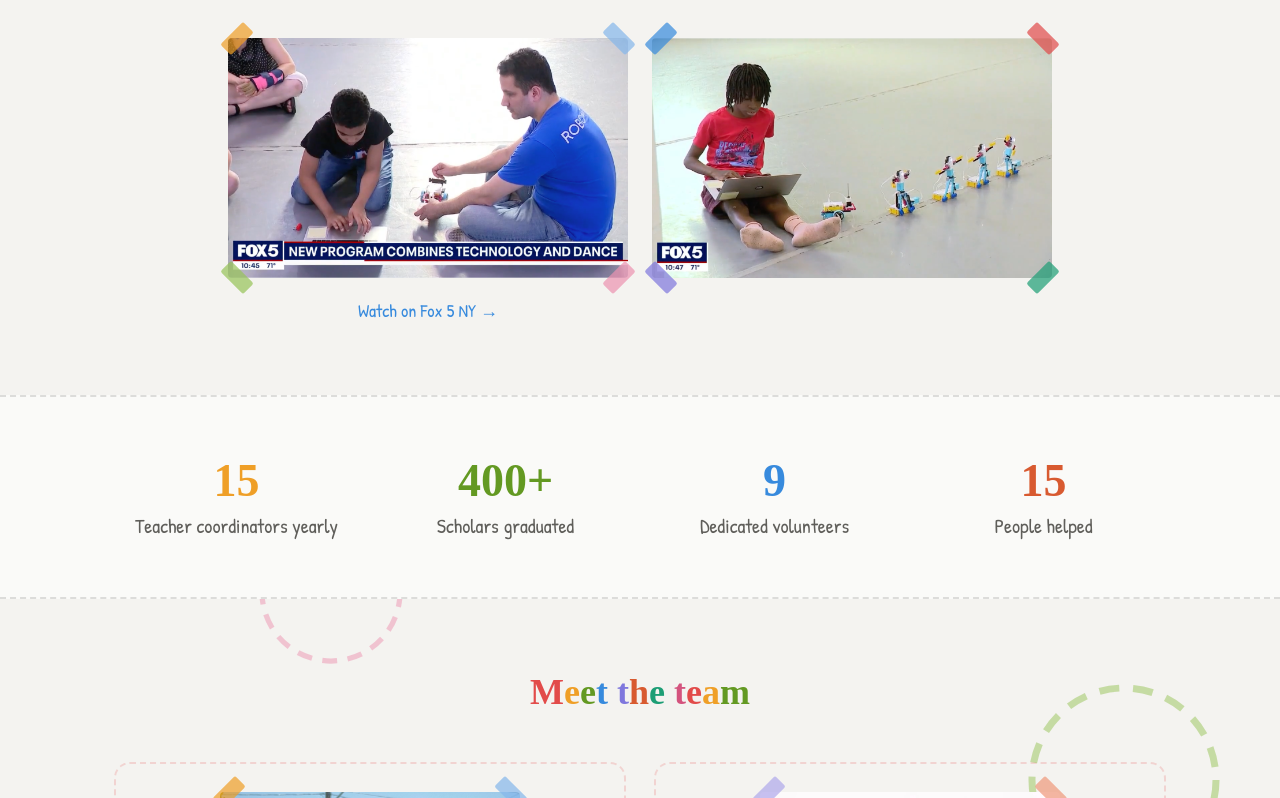
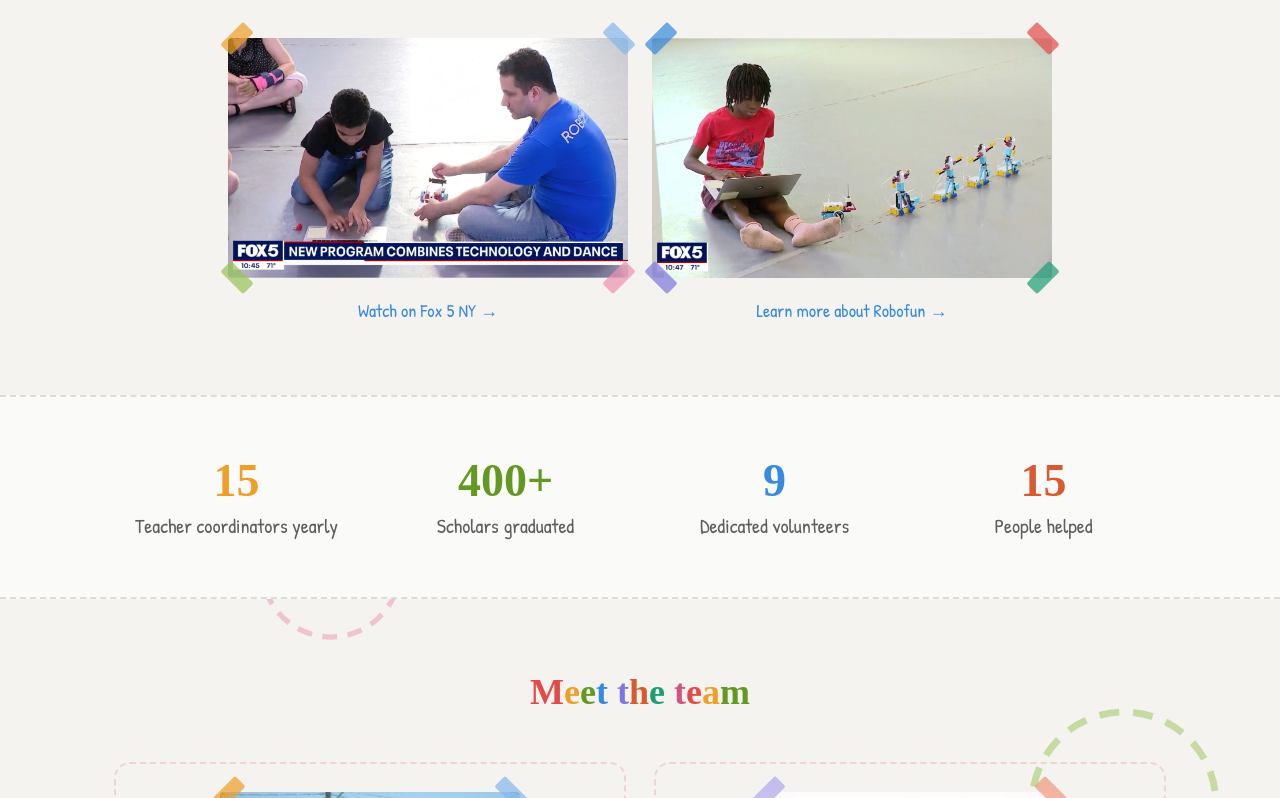
Before and after one commit to condra15/samfely-site, a React (Vite) app: page /about in a window 1280 px wide. Shown: the part 2611-3409 px from the top of the page. Built offline with nearby package versions, Linux system fonts and the light colour scheme; a web font is replaced by a local one.

Commit message:
Add erica and ps6. learn more about robofun link

```diff
--- a/src/pages/About.jsx
+++ b/src/pages/About.jsx
@@ -4,6 +4,7 @@ import TapeFrame from '../components/TapeFrame';
 import adeolaImg from '../assets/adeola.jpg';
 import kimolynImg from '../assets/kimolyn.jpeg';
 import yvonneImg from '../assets/yvonne.jpeg';
+import ericaImg from '../assets/EricaSiteDirector.jpg';
 import hillaryImg from '../assets/Hillary.jpeg';
 import tremayneImg from '../assets/tremayne.jpeg';
 import tiles2 from '../assets/activity-tiles-2.jpg';
@@ -18,6 +19,7 @@ import partnerVision from '../assets/partner-vision.png';
 import partnerZoe from '../assets/partner-zoe.png';
 import partnerLwc from '../assets/partner-lwc.png';
 import concordeImg from '../assets/CONCORDE.png';
+import schoolPs6 from '../assets/school-ps6.png';
 import schoolPs92 from '../assets/school-ps92.png';
 import schoolPs397 from '../assets/school-ps397.png';
 import schoolPs249 from '../assets/school-ps249.png';
@@ -34,6 +36,7 @@ const teamMembers = [
   { name: 'Kimolyn Massop', role: 'Human Resources Personnel', image: kimolynImg, color: '#378ADD' },
   { name: 'Yvonne Perez', role: 'Program Site Director', image: yvonneImg, color: '#639922' },
   { name: 'Tremayne Burchette', role: 'Program Site Director', image: tremayneImg, color: '#7F77DD' },
+  { name: 'Erica Gerald', role: 'Program Site Director', image: ericaImg, color: '#639922' },
 ];
 
 const programs = [
@@ -45,13 +48,14 @@ const programs = [
 
 const partners = [
   { name: 'RoboFun', image: partnerRobofun, url: 'https://docs.google.com/presentation/d/1GiKBG9KE3Xmsc-vyl0ivZ7aYZ3Zkz1z44KGj9_XRhgk/edit?slide=id.p1' },
-  { name: 'Vision Education & Media', image: partnerVision, url: null },
+  { name: 'Vision Education & Media', image: partnerVision, url: 'https://docs.google.com/presentation/d/1GiKBG9KE3Xmsc-vyl0ivZ7aYZ3Zkz1z44KGj9_XRhgk/edit?slide=id.p1'  },
   { name: 'Inspired By Zoe', image: partnerZoe, url: 'https://www.instagram.com/inspiredbyzoey/' },
   { name: 'Lifting While Climbing', image: partnerLwc, url: 'https://www.liftingwhileclimbing.com' },
   { name: 'Concorde Education', image: concordeImg, url: 'https://concordeeducation.com/' },
 ];
 
 const schools = [
+  { name: 'PS 6', image: schoolPs6 },
   { name: 'PS 92', image: schoolPs92 },
   { name: 'PS 397 Foster-Laurie', image: schoolPs397 },
   { name: 'PS 249 The Caton School', image: schoolPs249 },
@@ -127,10 +131,11 @@ export default function About() {
               </TapeFrame>
               <span className="fox5-label chalk-subheading">Watch on Fox 5 NY →</span>
             </a>
-            <a href="https://www.fox5ny.com/video/1476944" target="_blank" rel="noopener noreferrer" className="fox5-card">
+            <a href="https://docs.google.com/presentation/d/1GiKBG9KE3Xmsc-vyl0ivZ7aYZ3Zkz1z44KGj9_XRhgk/edit?slide=id.p1" target="_blank" rel="noopener noreferrer" className="fox5-card">
               <TapeFrame colorSet={2}>
                 <img src={fox5Robots} alt="Scholar programming robots with laptop" className="fox5-img" />
               </TapeFrame>
+              <span className="fox5-label chalk-subheading">Learn more about Robofun →</span>
             </a>
           </div>
         </div>
```
Also changed, not shown: src/assets/EricaSiteDirector.jpg (added), src/assets/school-ps6.png (added).
